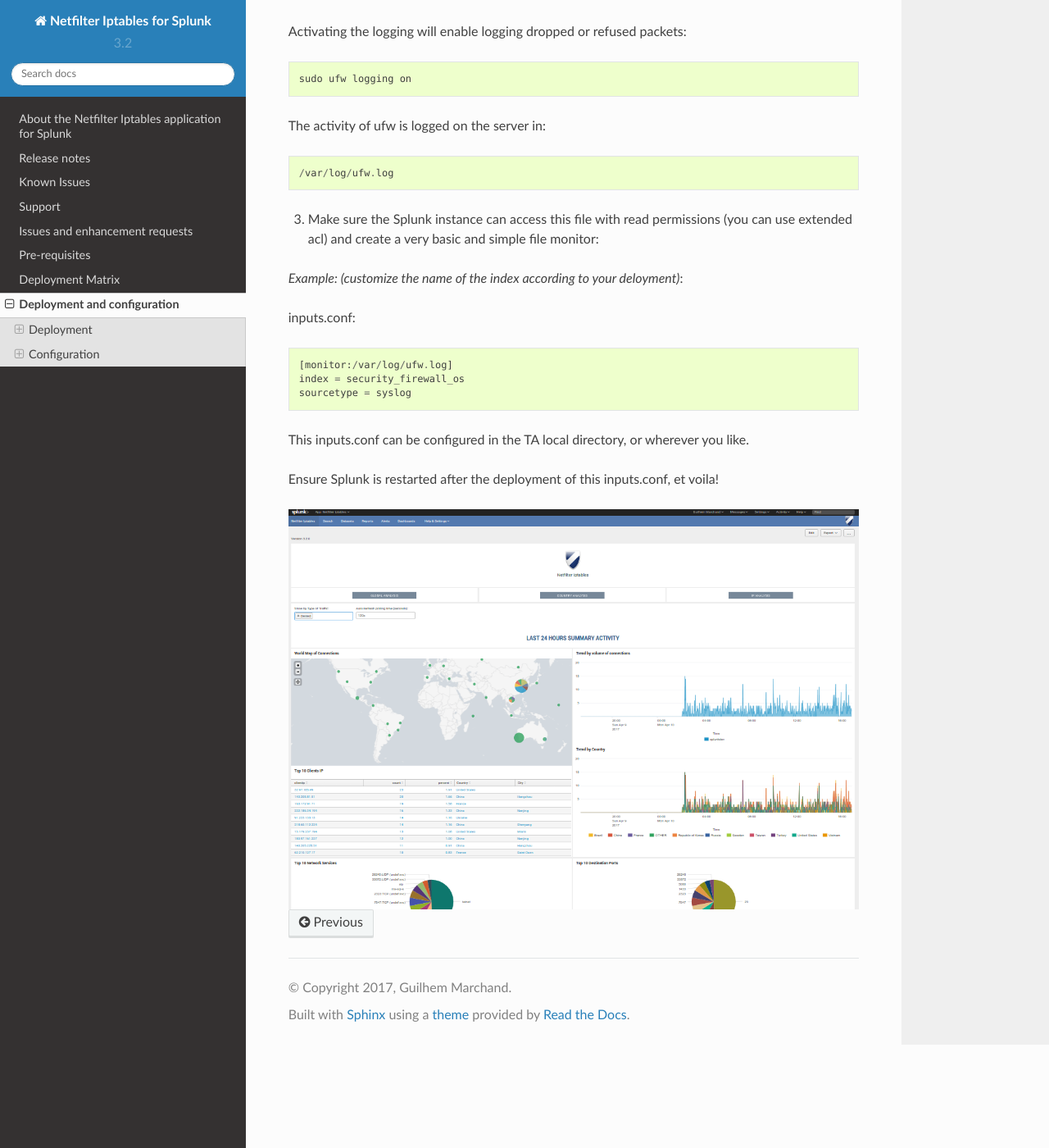
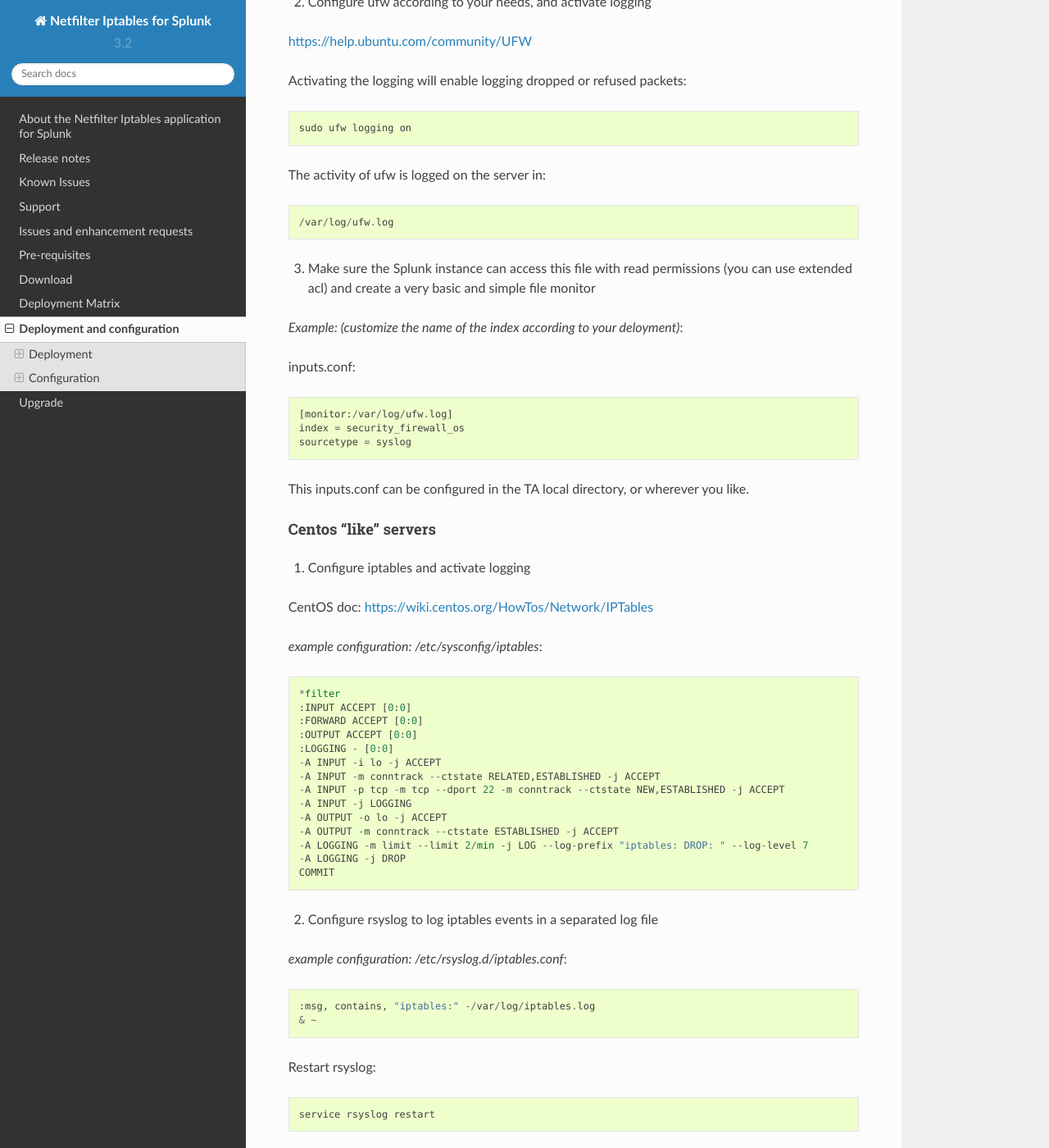
Before and after one commit to guilhemmarchand/iptables-for-splunk, a Sphinx documentation site: the page built from docs/deployment.rst, in a window 1280 px wide and 1400 px high, scrolled down 2400 px. Shown: the whole window at 82% size. Built offline with Sphinx 7.4.7 and the Read the Docs theme 2.0.0, drawn with Linux system fonts in a browser that asks for light colours; some of the changed text lies outside the part shown.

```diff
--- a/docs/deployment.rst
+++ b/docs/deployment.rst
@@ -74,15 +76,19 @@ https://github.com/doksu/TA_netfilter/wiki
 
 **Once you have deployed the TA:**
 
-The TA documentation provides sample configuration for iptables, in addition of this documentation:
+The TA documentation provides sample configuration for iptables, in addition of this documentation, you will find above some configuration examples.
 
-**Ubuntu based servers:**
+""""""""""""""""""""
+Ubuntu based servers
+""""""""""""""""""""
 
-1. Install ufw::
+1. Install ufw
+
+Run::
 
     sudo apt-get install ufw
 
-2. Configure ufw according to your needs, and activate logging:
+2. Configure ufw according to your needs, and activate logging
 
 https://help.ubuntu.com/community/UFW
 
@@ -94,7 +100,7 @@ The activity of ufw is logged on the server in::
 
     /var/log/ufw.log
 
-3. Make sure the Splunk instance can access this file with read permissions (you can use extended acl) and create a very basic and simple file monitor:
+3. Make sure the Splunk instance can access this file with read permissions (you can use extended acl) and create a very basic and simple file monitor
 
 *Example: (customize the name of the index according to your deloyment)*:
 
@@ -106,6 +112,70 @@ inputs.conf::
 
 This inputs.conf can be configured in the TA local directory, or wherever you like.
 
+"""""""""""""""""""""
+Centos "like" servers
+"""""""""""""""""""""
+
+1. Configure iptables and activate logging
+
+CentOS doc: https://wiki.centos.org/HowTos/Network/IPTables
+
+*example configuration: /etc/sysconfig/iptables*::
+
+    *filter
+    :INPUT ACCEPT [0:0]
+    :FORWARD ACCEPT [0:0]
+    :OUTPUT ACCEPT [0:0]
+    :LOGGING - [0:0]
+    -A INPUT -i lo -j ACCEPT
+    -A INPUT -m conntrack --ctstate RELATED,ESTABLISHED -j ACCEPT
+    -A INPUT -p tcp -m tcp --dport 22 -m conntrack --ctstate NEW,ESTABLISHED -j ACCEPT
+    -A INPUT -j LOGGING
+    -A OUTPUT -o lo -j ACCEPT
+    -A OUTPUT -m conntrack --ctstate ESTABLISHED -j ACCEPT
+    -A LOGGING -m limit --limit 2/min -j LOG --log-prefix "iptables: DROP: " --log-level 7
+    -A LOGGING -j DROP
+    COMMIT
+
+2. Configure rsyslog to log iptables events in a separated log file
+
+*example configuration: /etc/rsyslog.d/iptables.conf*::
+
+    :msg, contains, "iptables:" -/var/log/iptables.log
+    & ~
+
+Restart rsyslog::
+
+    service rsyslog restart
+
+3. Configure logrotate.d
+
+*example configuration: /etc/logrotate.d/iptables*::
+
+    /var/log/iptables.log
+    {
+            rotate 7
+            daily
+            missingok
+            notifempty
+            delaycompress
+            compress
+            create 0664 root root
+            postrotate
+                    invoke-rc.d rsyslog rotate > /dev/null
+            endscript
+    }
+
+4. Make sure the Splunk instance can access this file with read permissions (you can use extended acl) and create a very basic and simple file monitor
+
+*Example: (customize the name of the index according to your deloyment)*:
+
+inputs.conf::
+
+    [monitor:/var/log/iptables.log]
+    index = security_firewall_os
+    sourcetype = syslog
+
 Ensure Splunk is restarted after the deployment of this inputs.conf, et voila!
 
 .. image:: img/final.png
--- a/docs/index.rst
+++ b/docs/index.rst
@@ -8,6 +8,10 @@ Welcome to Netfilter Iptables for Splunk's documentation!
 
 .. image:: img/iptables_logo.png
    :alt: iptables_logo.png
+   :align: center
+
+.. image:: img/app_preview.png
+   :alt: app_preview.png
    :align: center
 
 Contents:
@@ -24,6 +28,7 @@ Overview:
    support
    openissue
    requirements
+   download
    deployment_matrix
 
 Installation and configuration:
@@ -33,3 +38,4 @@ Installation and configuration:
    :maxdepth: 2
 
    deployment
+   upgrade
```
Also changed, not shown: other parts of docs/deployment.rst (+3 -1 lines), docs/about.rst (+9 -3 lines), docs/download.rst (added, +22 -0 lines), docs/upgrade.rst (added, +11 -0 lines), docs/img/app_preview.png (added), 1 other file.
